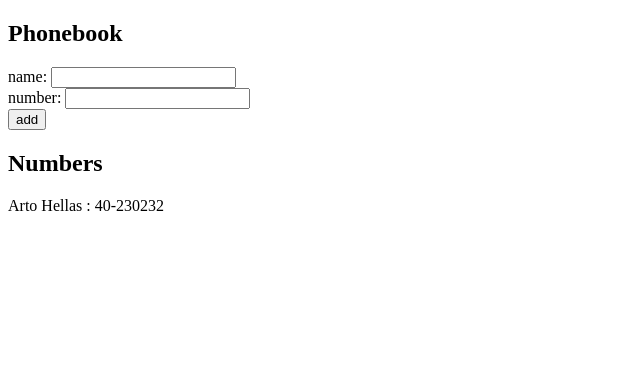
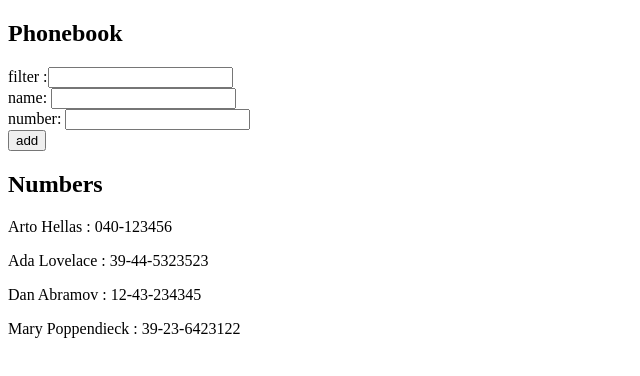
Before and after one commit to Puchinn/fso-exercise, a React (Vite) app in the folder part2/phoneBook/: page / in a window 1280 px wide. Shown: the top 376 px of the page, without its empty margins (0-640 px from the left). Built offline with nearby package versions, Linux system fonts and the light colour scheme.

Commit message:
2.9: filter persons

```diff
--- a/part2/phoneBook/src/App.jsx
+++ b/part2/phoneBook/src/App.jsx
@@ -1,13 +1,21 @@
 import { useState } from 'react'
 
+const contacts = [
+  { name: 'Arto Hellas', number: '040-123456', id: 1 },
+  { name: 'Ada Lovelace', number: '39-44-5323523', id: 2 },
+  { name: 'Dan Abramov', number: '12-43-234345', id: 3 },
+  { name: 'Mary Poppendieck', number: '39-23-6423122', id: 4 }
+]
+
 const App = () => {
-  const [persons, setPersons] = useState([
-    { name: 'Arto Hellas', number:"40-230232" }
-  ])
-
-  console.log(persons)
+  const [persons, setPersons] = useState(contacts)
   const [newName, setNewName] = useState('')
   const [newNumber,setNewNumber] = useState("")
+  const [filterValue,setFilterValue] = useState("")
+
+  const onChangeFilterVlue = (event)=>{
+    setFilterValue(event.target.value)
+  }
 
   const onChangeName = (event)=> {
     setNewName(event.target.value)
@@ -25,9 +33,15 @@ const App = () => {
     setPersons([...persons,{name:newName,number : newNumber}])
   }
 
+  const filtered = persons.filter(person => person.name.includes(filterValue))
+
   return (
     <div>
       <h2>Phonebook</h2>
+      <div>
+        filter :
+        <input type="text" value={filterValue} onChange={onChangeFilterVlue} />
+      </div>
       <form onSubmit={onSubmit}>
         <div>
           <div>
@@ -43,7 +57,7 @@ const App = () => {
       </form>
       <h2>Numbers</h2>
        {
-        persons.map(person => (
+        filtered.map(person => (
           <p key={person.name}> {person.name} : {person.number} </p>
         ))
        }
```
